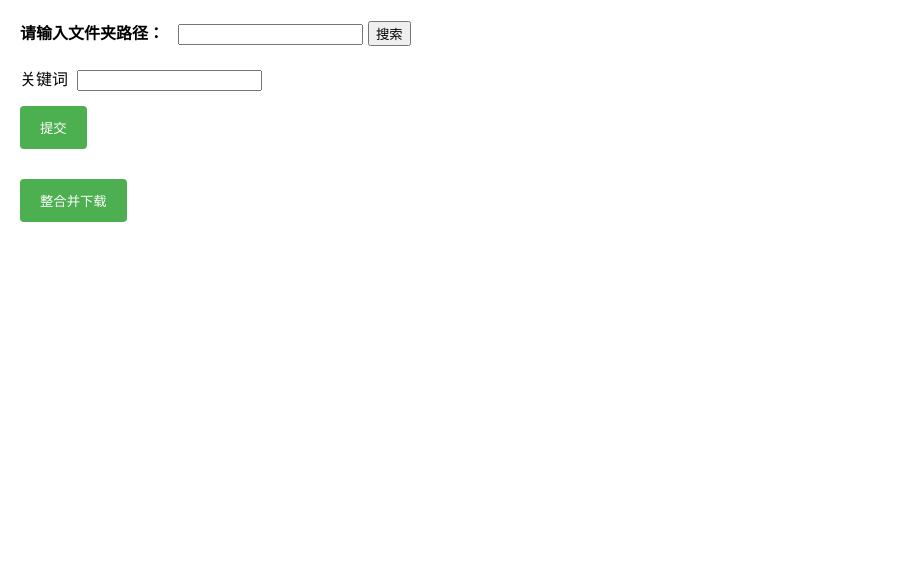
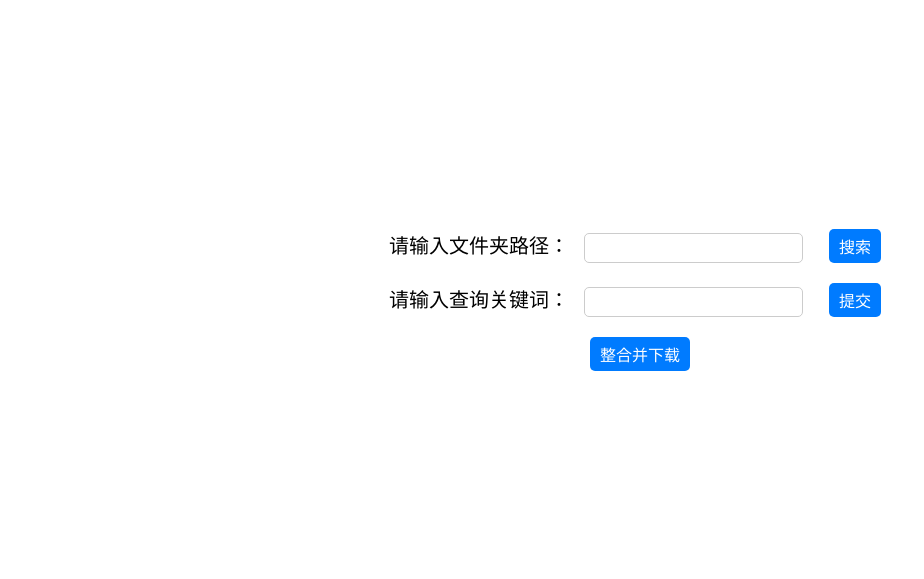
Before and after one commit to mtfzhizhe/file-search-system, a Flask app: page / in a window 1280 px wide. Shown: the top 579 px of the page, without its empty margins (0-924 px from the left). Run offline with Flask 3, Linux system fonts and the light colour scheme; parts of the project's set-up code (start-up, migrations or seed data) failed here and were passed over.

Commit message:
Update index.html

```diff
--- a/pythonProject2/templates/index.html
+++ b/pythonProject2/templates/index.html
@@ -3,87 +3,58 @@
 <head>
     <title>文件检索系统</title>
     <style>
-        body {
-            font-family: Arial, sans-serif;
-            margin: 20px;
-        }
+    .container {
+       display: flex;
+       flex-direction: column;
+       align-items: center;
+       justify-content: center;
+       height: 70vh;
+       text-align: center;
+    }
 
-        h1 {
-            color: #333;
-            font-size: 24px;
-        }
+    .container input,
+    .container button {
+       margin: 10px;
+    }
 
-        form {
-            margin-bottom: 20px;
-        }
-
-        label {
-            font-weight: bold;
-            margin-right: 10px;
-        }
-
-        .highlight {
-            color: red;
-            font-weight: bold;
-        }
-
-        table {
-            border-collapse: collapse;
-            margin-top: 20px;
-        }
-
-        table th, table td {
-            border: 1px solid #ccc;
-            padding: 8px;
-        }
-
-        button {
-            background-color: #4CAF50;
-            color: white;
-            padding: 12px 20px;
-            border: none;
-            border-radius: 4px;
-            cursor: pointer;
-            margin-top: 10px;
-        }
-
-        button:hover {
-            background-color: #45a049;
-        }
-        .loader {
-            border: 16px solid #f3f3f3; /* Light grey */
-            border-top: 16px solid #3498db; /* Blue */
-            border-radius: 50%;
-            width: 120px;
-            height: 120px;
-            animation: spin 2s linear infinite;
-            margin: 20px auto;
-        }
-
-        @keyframes spin {
-            0% { transform: rotate(0deg); }
-            100% { transform: rotate(360deg); }
-        }
-
-        /* 隐藏加载条 */
-        .hidden {
-            display: none;
-        }
+    body {
+      font-family: Arial, sans-serif;
+      font-size: 20px;
+      margin: 20px;
+    }
+    input[type="text"], input[type="input"], select {
+      margin: 10px;
+      padding: 5px;
+      border: 1px solid #ccc;
+      border-radius: 5px;
+      font-size: 16px;
+    }
+    input[type="submit"], button {
+      margin: 10px;
+      padding: 5px 10px;
+      border: none;
+      border-radius: 5px;
+      background-color: #007bff;
+      color: #fff;
+      font-size: 16px;
+      cursor: pointer;
+    }
+    input[type="submit"]:hover, button:hover {
+      background-color: #0069d9;
+    }
     </style>
 </head>
 <body>
+<div class="container">
     <form action="/upload" method="POST" enctype="multipart/form-data">
         <label for="folder_path">请输入文件夹路径：</label>
-        <input type="input" id="folder_path" name="folder_path" value="{{folder_path}}">
-        <input type="submit" value="搜索" onclick="showLoader()">
+        <input type="input" id="folder_path" name="folder_path">
+        <input type="submit" value="搜索" >
     </form>
-    <div id="loader" class="loader hidden"></div>
     <form action="/submit_result" method="GET">
-        <div style="height: 30px">
-            <span style="display: inline-block; margin-right: 5px">关键词</span>
+            <label >请输入查询关键词：</label>
             <input type="text" name="keywords" value="{{user_input}}" />
-        </div>
-        <button type="submit" onclick="showLoader()">提交</button>
+        <button type="submit">提交</button>
     </form>
     <table>
         {% for key in outcome %}
@@ -101,6 +72,7 @@
         {% endfor %}
     </table>
     <button onclick="downloadTxt()">整合并下载</button>
+    </div>
     <script type="text/javascript">
         function downloadTxt() {
             var checkboxes = document.querySelectorAll('input[type=checkbox]');
@@ -129,11 +101,6 @@
                 URL.revokeObjectURL(linkElement.href);
             }
         }
-        function showLoader() {
-            var loader = document.getElementById("loader");
-
-            loader.classList.remove("hidden");
-        }
     </script>
 
 </body>
```
